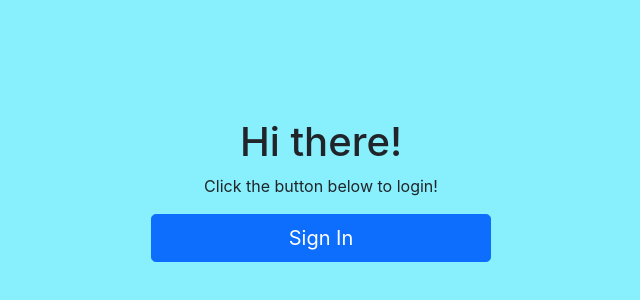
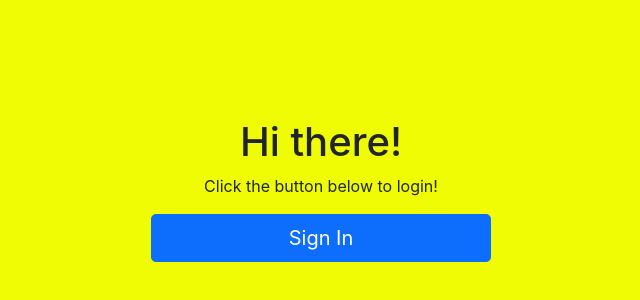
Before and after one commit to jakehardin/townsquare, a Next.js app: page / in a window 1280 px wide. Shown: the part 170-470 px from the top of the page, without its empty margins (319-959 px from the left). Built offline with nearby package versions, Linux system fonts and the light colour scheme; no server answers.

Commit message:
added story card and changed background color

```diff
--- a/styles/globals.css
+++ b/styles/globals.css
@@ -18,5 +18,5 @@ a {
 }
 
 body {
-  background-color: #88effd;
+  background-color: #effc03;
 }
```
Also changed, not shown: components/StoryCard.js (added).
